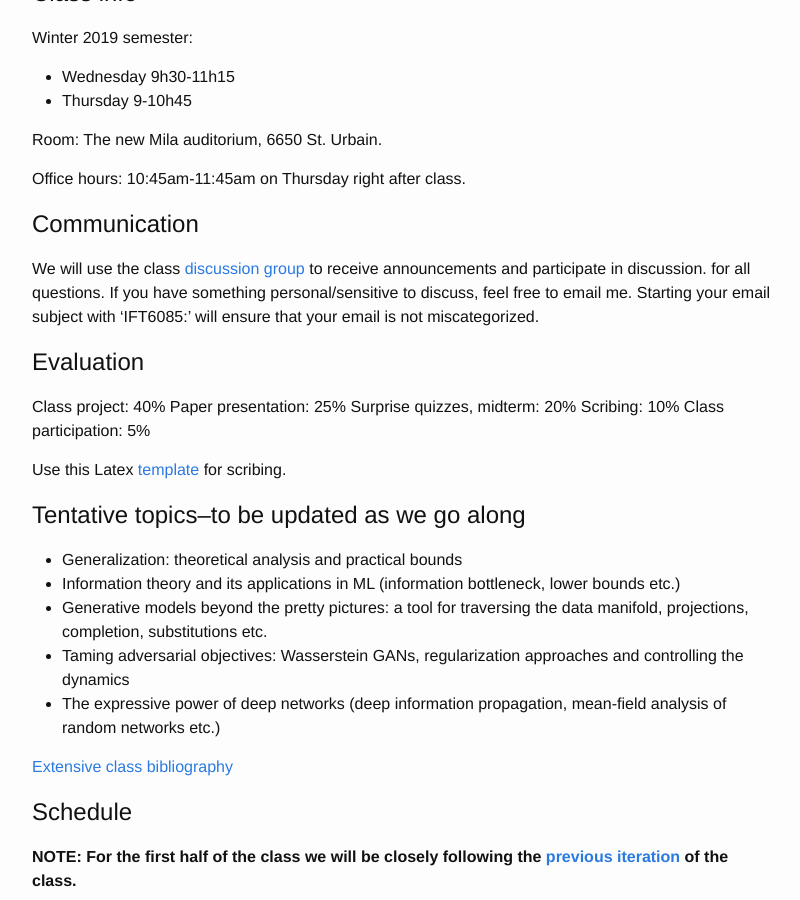
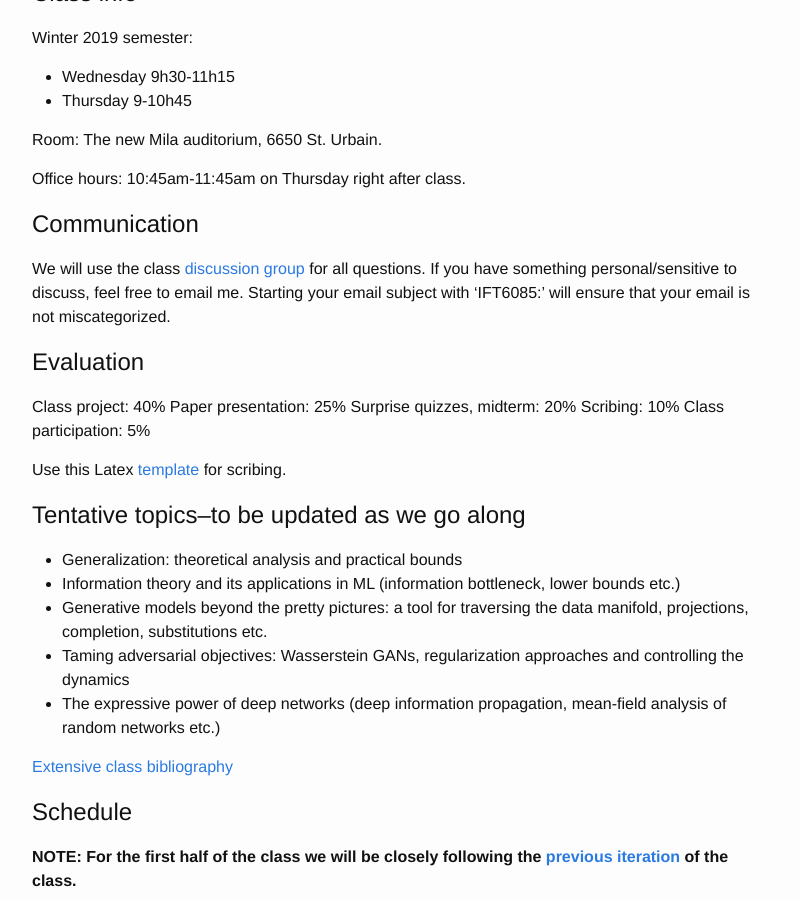
Before and after one commit to mitliagkas/mitliagkas.github.io, a Jekyll site: the page built from dl-theory-class-2019.md, in a window 1280 px wide and 900 px high, scrolled down 915 px. Shown: the whole window, without its empty margins (238-1038 px from the left). Built offline with Jekyll 4.4.1, drawn with Linux system fonts in a browser that asks for light colours.

Commit message:
2019 class details

```diff
--- a/dl-theory-class-2019.md
+++ b/dl-theory-class-2019.md
@@ -43,7 +43,7 @@ Office hours: 10:45am-11:45am on Thursday right after class.
 
 Communication
 -------------
-We will use the class [discussion group](https://groups.google.com/forum/#!forum/ift6085-hiver-2019-theoretical-principles-for-deep-learning) to receive announcements and participate in discussion.
+We will use the class [discussion group](https://groups.google.com/forum/#!forum/ift6085-hiver-2019-theoretical-principles-for-deep-learning)
 for all questions.
 If you have something personal/sensitive to discuss, feel free to email me.
 Starting your email subject with 'IFT6085:' will ensure that your email is not miscategorized.
```
